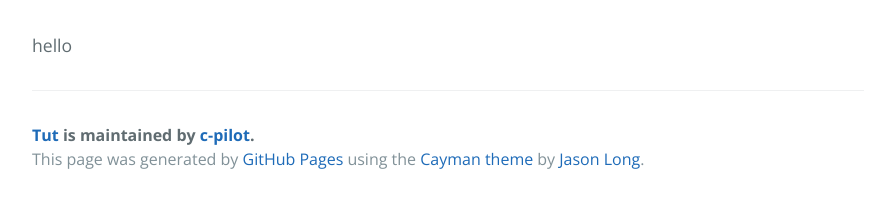
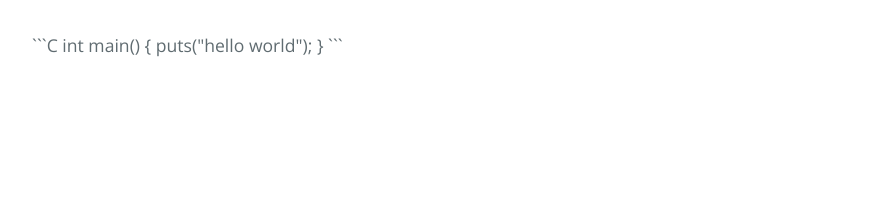
Before and after one commit to c-pilot/tut, a plain HTML site: page index.html in a window 1280 px wide. Shown: the whole page, without its empty margins (192-1087 px from the left). Drawn offline with nearby package versions, Linux system fonts and the light colour scheme.

Commit message:
Update index.html

````diff
--- a/index.html
+++ b/index.html
@@ -12,13 +12,12 @@
   <body>
 
     <section class="main-content">
-      <p>hello</p>
-
-      <footer class="site-footer">
-        <span class="site-footer-owner"><a href="https://github.com/c-pilot/tut">Tut</a> is maintained by <a href="https://github.com/c-pilot">c-pilot</a>.</span>
-
-        <span class="site-footer-credits">This page was generated by <a href="https://pages.github.com">GitHub Pages</a> using the <a href="https://github.com/jasonlong/cayman-theme">Cayman theme</a> by <a href="https://twitter.com/jasonlong">Jason Long</a>.</span>
-      </footer>
+      ```C
+      int main()
+      {
+      puts("hello world");
+      }
+      ```
 
     </section>
 
````
